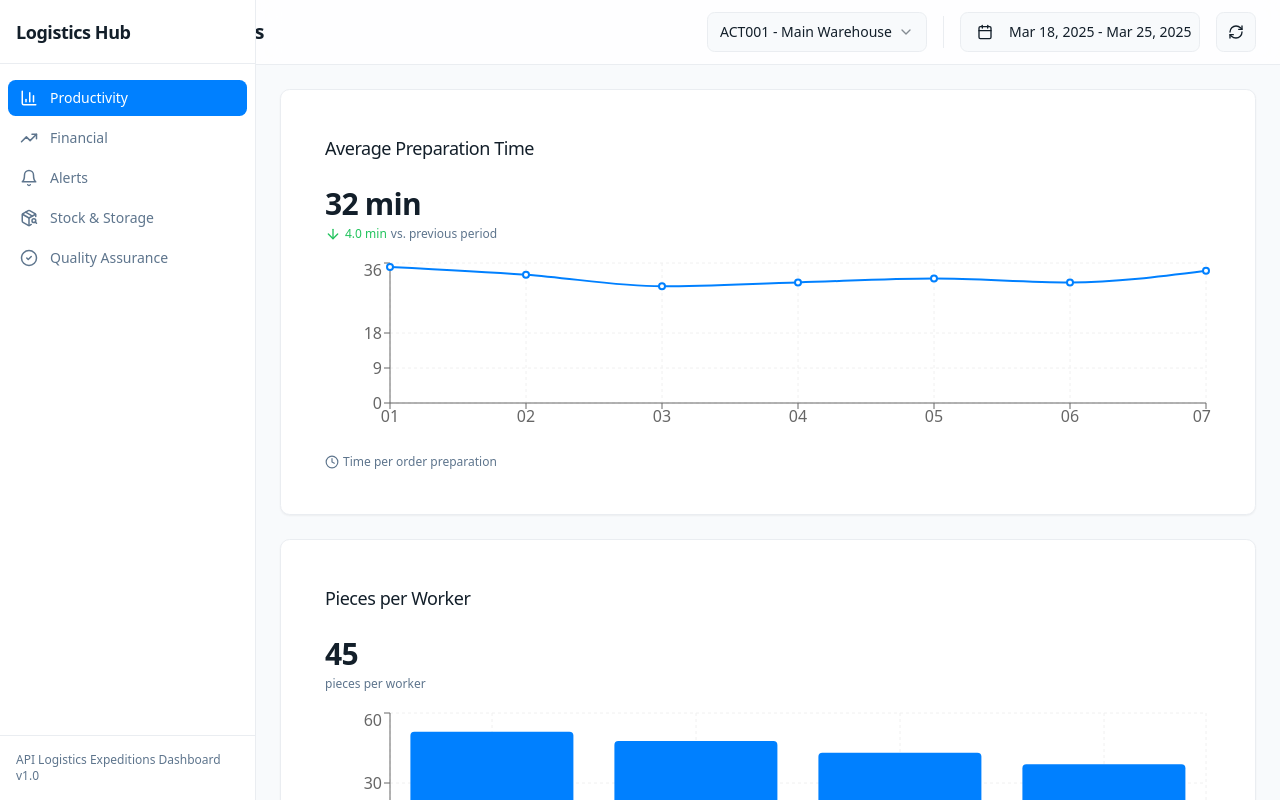
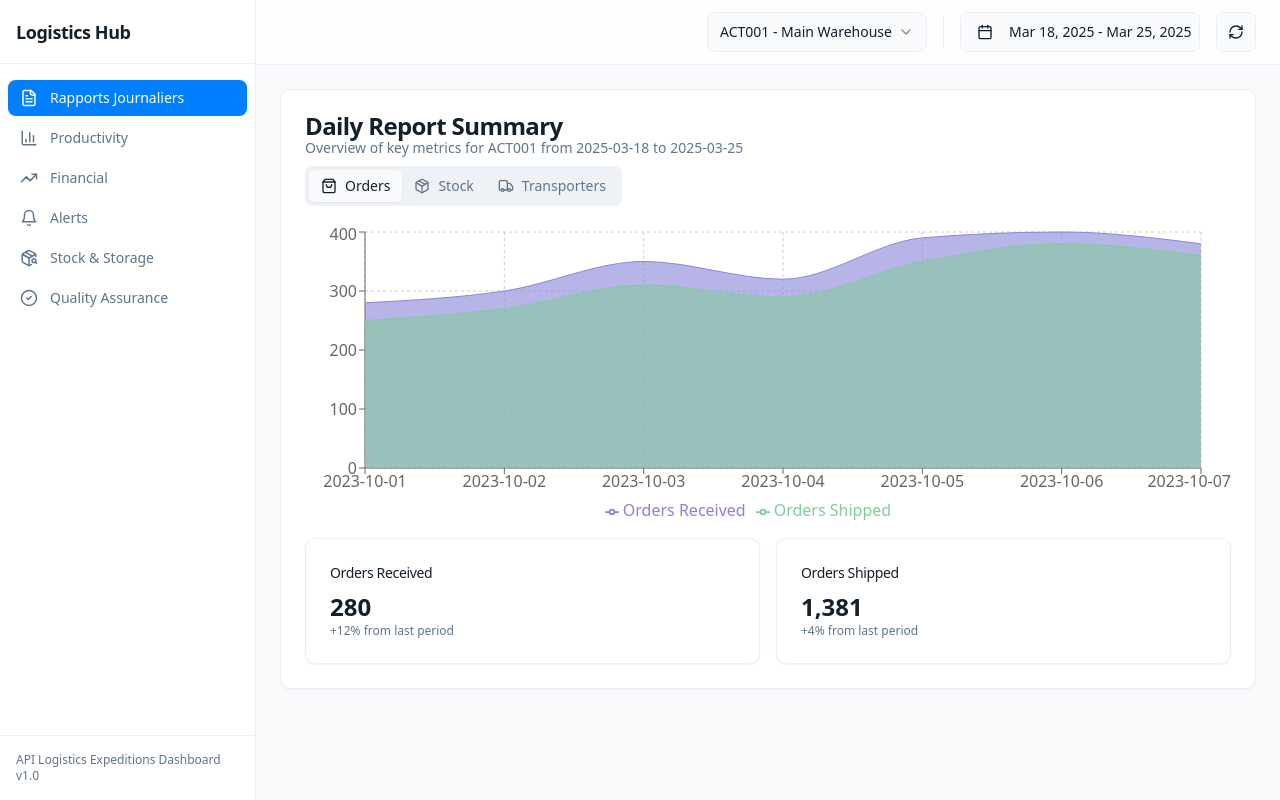
Before and after one commit to davinglang/logistics-metrics-hub, a React (Vite) app: page / in a window 1280 px wide. Built offline with nearby package versions, Linux system fonts and the light colour scheme.

Commit message:
Add Rapports Journaliers section

```diff
--- a/src/components/dashboard/Layout.tsx
+++ b/src/components/dashboard/Layout.tsx
@@ -26,7 +26,7 @@ export const DashboardContext = React.createContext<{
   setDateRange: () => {},
   sidebarOpen: true,
   setSidebarOpen: () => {},
-  activeSection: 'productivity',
+  activeSection: 'dailyreports', // Changed default section to dailyreports
   setActiveSection: () => {},
 })
 
@@ -34,7 +34,7 @@ export function Layout({ children }: LayoutProps) {
   const [activityCode, setActivityCode] = useState<ActivityCode>('ACT001')
   const [dateRange, setDateRange] = useState(getDefaultDateRange())
   const [sidebarOpen, setSidebarOpen] = useState(true)
-  const [activeSection, setActiveSection] = useState('productivity')
+  const [activeSection, setActiveSection] = useState('dailyreports') // Changed default section
 
   return (
     <DashboardContext.Provider
--- a/src/components/dashboard/Sidebar.tsx
+++ b/src/components/dashboard/Sidebar.tsx
@@ -9,7 +9,8 @@ import {
   PackageSearch,
   CircleCheck,
   Menu,
-  X
+  X,
+  FileText
 } from 'lucide-react'
 import { Button } from '@/components/ui/button'
 
@@ -22,6 +23,11 @@ export function Sidebar() {
   } = useContext(DashboardContext)
 
   const sections = [
+    {
+      id: 'dailyreports',
+      label: 'Rapports Journaliers',
+      icon: <FileText size={18} />,
+    },
     {
       id: 'productivity',
       label: 'Productivity',
--- /dev/null
+++ b/src/components/dashboard/sections/DailyReports.tsx
@@ -0,0 +1,239 @@
+
+import React, { useContext } from 'react'
+import { DashboardContext } from '../Layout'
+import { Card, CardContent, CardDescription, CardHeader, CardTitle } from '@/components/ui/card'
+import {
+  AreaChart,
+  Area,
+  XAxis,
+  YAxis,
+  CartesianGrid,
+  Tooltip,
+  ResponsiveContainer,
+  BarChart,
+  Bar,
+  Legend,
+} from 'recharts'
+import { ChartContainer } from '@/components/ui/chart-container'
+import { Tabs, TabsContent, TabsList, TabsTrigger } from '@/components/ui/tabs'
+import {
+  Package,
+  TruckIcon,
+  ShoppingBag,
+  ArrowUpDown
+} from 'lucide-react'
+import { Table, TableBody, TableCell, TableHead, TableHeader, TableRow } from '@/components/ui/table'
+
+export function DailyReportsSection() {
+  const { activityCode, dateRange } = useContext(DashboardContext)
+
+  // Mock data - in a real app this would come from API calls
+  const stockData = [
+    { location: "Warehouse A", total_stock: 500, date: "2023-10-01" },
+    { location: "Warehouse B", total_stock: 300, date: "2023-10-01" },
+    { location: "Warehouse C", total_stock: 450, date: "2023-10-01" },
+    { location: "Warehouse D", total_stock: 720, date: "2023-10-01" }
+  ]
+
+  const ordersData = [
+    { date: "2023-10-01", received: 280, shipped: 250 },
+    { date: "2023-10-02", received: 300, shipped: 270 },
+    { date: "2023-10-03", received: 350, shipped: 310 },
+    { date: "2023-10-04", received: 320, shipped: 290 },
+    { date: "2023-10-05", received: 390, shipped: 350 },
+    { date: "2023-10-06", received: 400, shipped: 380 },
+    { date: "2023-10-07", received: 380, shipped: 360 },
+  ]
+
+  const transporterData = [
+    { transporter: "Truck A", deliveries_completed: 50, date: "2023-10-01" },
+    { transporter: "Truck B", deliveries_completed: 30, date: "2023-10-01" },
+    { transporter: "Truck C", deliveries_completed: 45, date: "2023-10-01" },
+    { transporter: "Truck D", deliveries_completed: 25, date: "2023-10-01" },
+    { transporter: "Truck E", deliveries_completed: 60, date: "2023-10-01" },
+  ]
+
+  return (
+    <div className="grid gap-4 md:grid-cols-2">
+      <Card className="col-span-2">
+        <CardHeader className="flex flex-row items-center justify-between space-y-0 pb-2">
+          <div>
+            <CardTitle>Daily Report Summary</CardTitle>
+            <CardDescription>
+              Overview of key metrics for {activityCode} from {dateRange.startDate} to {dateRange.endDate}
+            </CardDescription>
+          </div>
+        </CardHeader>
+        <CardContent>
+          <Tabs defaultValue="orders" className="space-y-4">
+            <TabsList>
+              <TabsTrigger value="orders">
+                <ShoppingBag className="mr-2 h-4 w-4" />
+                Orders
+              </TabsTrigger>
+              <TabsTrigger value="stock">
+                <Package className="mr-2 h-4 w-4" />
+                Stock
+              </TabsTrigger>
+              <TabsTrigger value="transport">
+                <TruckIcon className="mr-2 h-4 w-4" />
+                Transporters
+              </TabsTrigger>
+            </TabsList>
+
+            <TabsContent value="orders" className="space-y-4">
+              <ChartContainer height={300}>
+                <ResponsiveContainer width="100%" height="100%">
+                  <AreaChart
+                    data={ordersData}
+                    margin={{ top: 10, right: 30, left: 0, bottom: 0 }}
+                  >
+                    <CartesianGrid strokeDasharray="3 3" />
+                    <XAxis dataKey="date" />
+                    <YAxis />
+                    <Tooltip />
+                    <Legend />
+                    <Area
+                      type="monotone"
+                      dataKey="received"
+                      name="Orders Received"
+                      stackId="1"
+                      stroke="#8884d8"
+                      fill="#8884d8"
+                    />
+                    <Area
+                      type="monotone"
+                      dataKey="shipped"
+                      name="Orders Shipped"
+                      stackId="2"
+                      stroke="#82ca9d"
+                      fill="#82ca9d"
+                    />
+                  </AreaChart>
+                </ResponsiveContainer>
+              </ChartContainer>
+
+              <div className="grid grid-cols-2 gap-4">
+                <Card>
+                  <CardHeader className="pb-2">
+                    <CardTitle className="text-sm font-medium">
+                      Orders Received
+                    </CardTitle>
+                  </CardHeader>
+                  <CardContent>
+                    <div className="text-2xl font-bold">280</div>
+                    <p className="text-xs text-muted-foreground">
+                      +12% from last period
+                    </p>
+                  </CardContent>
+                </Card>
+                <Card>
+                  <CardHeader className="pb-2">
+                    <CardTitle className="text-sm font-medium">
+                      Orders Shipped
+                    </CardTitle>
+                  </CardHeader>
+                  <CardContent>
+                    <div className="text-2xl font-bold">1,381</div>
+                    <p className="text-xs text-muted-foreground">
+                      +4% from last period
+                    </p>
+                  </CardContent>
+                </Card>
+              </div>
+            </TabsContent>
+
+            <TabsContent value="stock">
+              <ChartContainer height={300}>
+                <ResponsiveContainer width="100%" height="100%">
+                  <BarChart
+                    data={stockData}
+                    margin={{ top: 20, right: 30, left: 20, bottom: 5 }}
+                  >
+                    <CartesianGrid strokeDasharray="3 3" />
+                    <XAxis dataKey="location" />
+                    <YAxis />
+                    <Tooltip />
+                    <Legend />
+                    <Bar dataKey="total_stock" name="Total Stock" fill="#3b82f6" />
+                  </BarChart>
+                </ResponsiveContainer>
+              </ChartContainer>
+
+              <Card>
+                <CardHeader>
+                  <CardTitle>Stock Summary by Location</CardTitle>
+                </CardHeader>
+                <CardContent>
+                  <Table>
+                    <TableHeader>
+                      <TableRow>
+                        <TableHead>Location</TableHead>
+                        <TableHead>Total Stock</TableHead>
+                        <TableHead>Date</TableHead>
+                      </TableRow>
+                    </TableHeader>
+                    <TableBody>
+                      {stockData.map((item, index) => (
+                        <TableRow key={index}>
+                          <TableCell>{item.location}</TableCell>
+                          <TableCell>{item.total_stock}</TableCell>
+                          <TableCell>{item.date}</TableCell>
+                        </TableRow>
+                      ))}
+                    </TableBody>
+                  </Table>
+                </CardContent>
+              </Card>
+            </TabsContent>
+
+            <TabsContent value="transport">
+              <ChartContainer height={300}>
+                <ResponsiveContainer width="100%" height="100%">
+                  <BarChart
+                    layout="vertical"
+                    data={transporterData}
+                    margin={{ top: 20, right: 30, left: 50, bottom: 5 }}
+                  >
+                    <CartesianGrid strokeDasharray="3 3" />
+                    <XAxis type="number" />
+                    <YAxis dataKey="transporter" type="category" />
+                    <Tooltip />
+                    <Legend />
+                    <Bar dataKey="deliveries_completed" name="Deliveries Completed" fill="#10b981" />
+                  </BarChart>
+                </ResponsiveContainer>
+              </ChartContainer>
+
+              <Card>
+                <CardHeader>
+                  <CardTitle>Transporter Summary</CardTitle>
+                </CardHeader>
+                <CardContent>
+                  <Table>
+                    <TableHeader>
+                      <TableRow>
+                        <TableHead>Transporter</TableHead>
+                        <TableHead>Deliveries Completed</TableHead>
+                        <TableHead>Date</TableHead>
+                      </TableRow>
+                    </TableHeader>
+                    <TableBody>
+                      {transporterData.map((item, index) => (
+                        <TableRow key={index}>
+                          <TableCell>{item.transporter}</TableCell>
+                          <TableCell>{item.deliveries_completed}</TableCell>
+                          <TableCell>{item.date}</TableCell>
+                        </TableRow>
+                      ))}
+                    </TableBody>
+                  </Table>
+                </CardContent>
+              </Card>
+            </TabsContent>
+          </Tabs>
+        </CardContent>
+      </Card>
+    </div>
+  )
+}
--- a/src/pages/Index.tsx
+++ b/src/pages/Index.tsx
@@ -1,11 +1,12 @@
 
-import React, { useContext, useState } from 'react'
+import React, { useContext } from 'react'
 import { Layout, DashboardContext } from '@/components/dashboard/Layout'
 import { ProductivitySection } from '@/components/dashboard/sections/Productivity'
 import { FinancialSection } from '@/components/dashboard/sections/Financial'
 import { AlertsSection } from '@/components/dashboard/sections/Alerts'
 import { StockSection } from '@/components/dashboard/sections/Stock'
 import { QualitySection } from '@/components/dashboard/sections/Quality'
+import { DailyReportsSection } from '@/components/dashboard/sections/DailyReports'
 
 const Index = () => {
   return (
@@ -21,6 +22,8 @@ const DashboardContent = () => {
   // Render the active section based on the sidebar selection
   const renderActiveSection = () => {
     switch (activeSection) {
+      case 'dailyreports':
+        return <DailyReportsSection />
       case 'productivity':
         return <ProductivitySection />
       case 'financial':
@@ -32,7 +35,7 @@ const DashboardContent = () => {
       case 'quality':
         return <QualitySection />
       default:
-        return <ProductivitySection />
+        return <DailyReportsSection />
     }
   }
 
```
